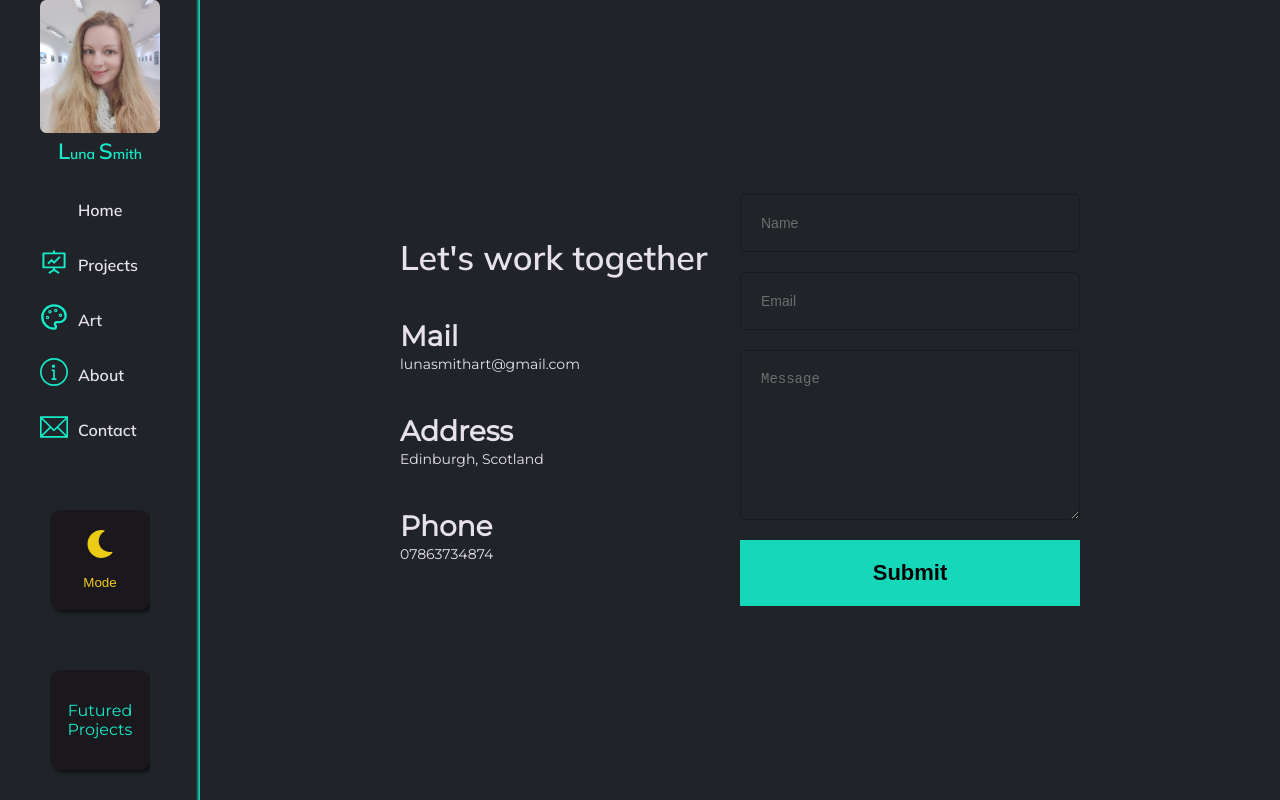
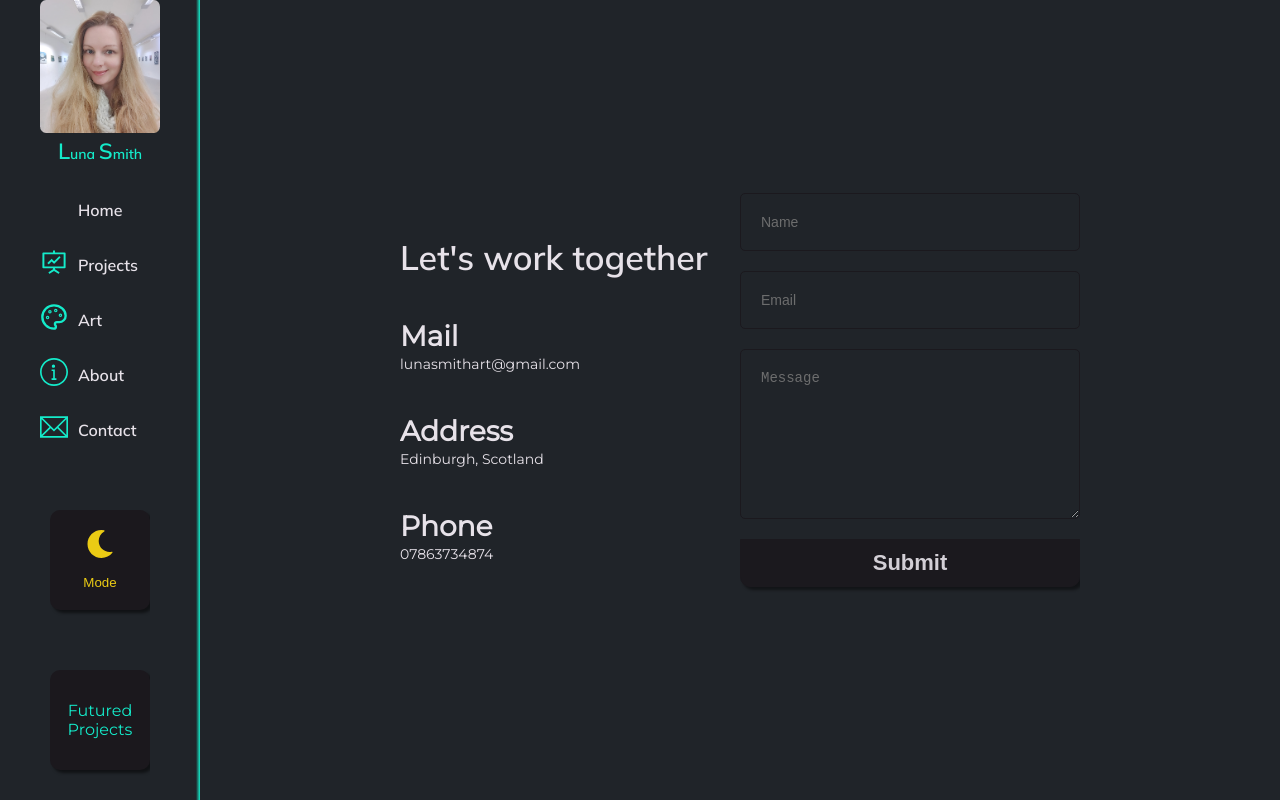
Before and after one commit to Lu-Smith/new_react_portfolio_sass, a React (Create React App) app: page /contact in a window 1280 px wide. Built offline with nearby package versions, Linux system fonts and the light colour scheme; some icons are missing.

Commit message:
Updated contact.scss

```diff
--- a/src/styles/contact.scss
+++ b/src/styles/contact.scss
@@ -80,12 +80,23 @@
                 }
 
                 button{
-                    padding: 20px;
-                    border: none;
-                    background-color: $focus-color;
                     cursor: pointer;
                     font-weight: 600;
                     font-size: $big-font-size;
+                    background-color: $primary-background;
+                    color: $primary-color;
+                    box-shadow: $primary-shadow;
+                    transition: 200ms all ease-in-out;
+                    padding: $button-padding;
+                    border-bottom-left-radius: 10px;
+                    border-bottom-right-radius: 10px;
+                    border: $button-border;
+                    margin-bottom: 20px;
+
+                    &:hover {
+                        color: $focus-color;
+                        box-shadow: none;
+                    }
                 }
             }
         }
```
